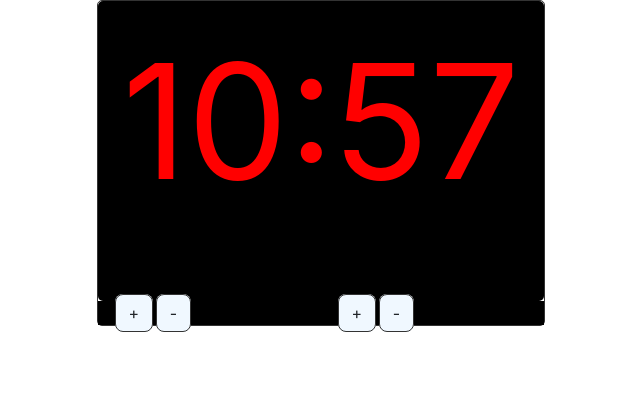
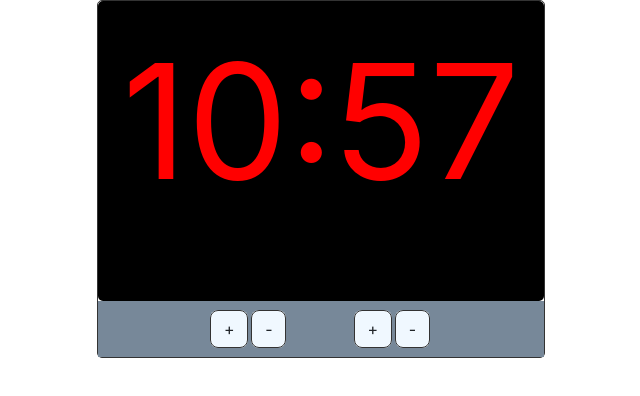
Before and after one commit to reposman33/redux-course, a React (Create React App) app: page / in a window 1280 px wide. Shown: the top 396 px of the page, without its empty margins (319-959 px from the left). Built offline with nearby package versions, Linux system fonts and the light colour scheme.

Commit message:
style tweaks

```diff
--- a/src/components/Clock/Clock.js
+++ b/src/components/Clock/Clock.js
@@ -27,11 +27,11 @@ class Clock extends React.Component {
 					</div>
 				</div>
 				<div className='row clock--buttons'>
-					<div className='col'>
+					<div className='col-md-3 m-3'>
 						<span onClick={this.onClickAddHour}>&#43;</span>
 						<span onClick={this.onClickSubtractHour}>&#45;</span>
 					</div>
-					<div className='col'>
+					<div className='col-md-3 m-3'>
 						<span onClick={this.onClickAddMinute}>&#43;</span>
 						<span onClick={this.onClickSubtractMinute}>&#45;</span>
 					</div>
--- a/src/components/Clock/Clock.scss
+++ b/src/components/Clock/Clock.scss
@@ -10,7 +10,7 @@ $backgroundColor: black;
 	border-radius: 5px;
 }
 .clock--buttons {
-	background-color: $backgroundColor;
+	background-color: lightslategray;
 	justify-content: center;
 	cursor: pointer;
 	user-select: none;
```
